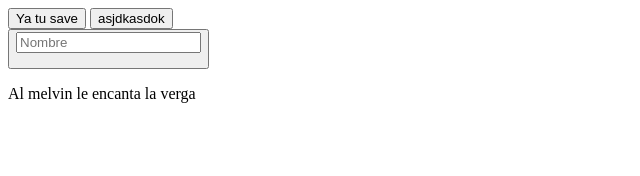
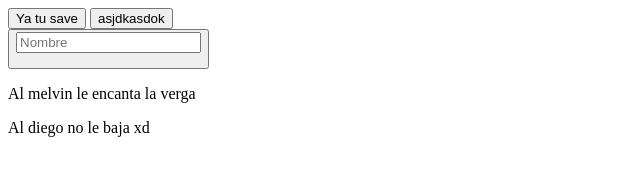
Before and after one commit to Mijael567/pruebas_repositorio, a plain HTML site: page carpeta_proyecto ejemplo}/index.html in a window 1280 px wide. Shown: the whole page, without its empty margins (0-640 px from the left). Drawn offline with Linux system fonts and the light colour scheme.

Commit message:
Update index.html

```diff
--- a/carpeta_proyecto ejemplo}/index.html
+++ b/carpeta_proyecto ejemplo}/index.html
@@ -19,6 +19,6 @@
         </div>
     </form>
     <p>Al melvin le encanta la verga</p>
-
+    <p>Al diego no le baja xd</p>
 </body>
 </html>
```
